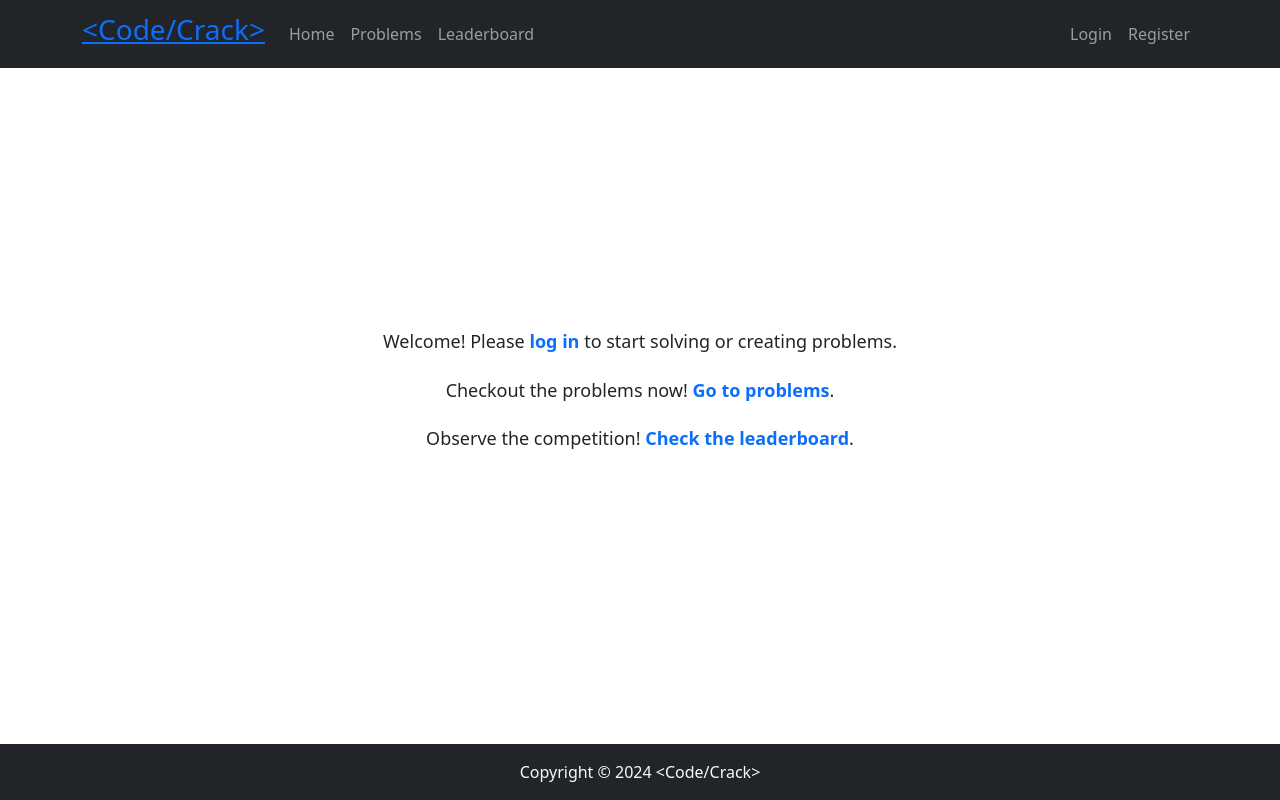
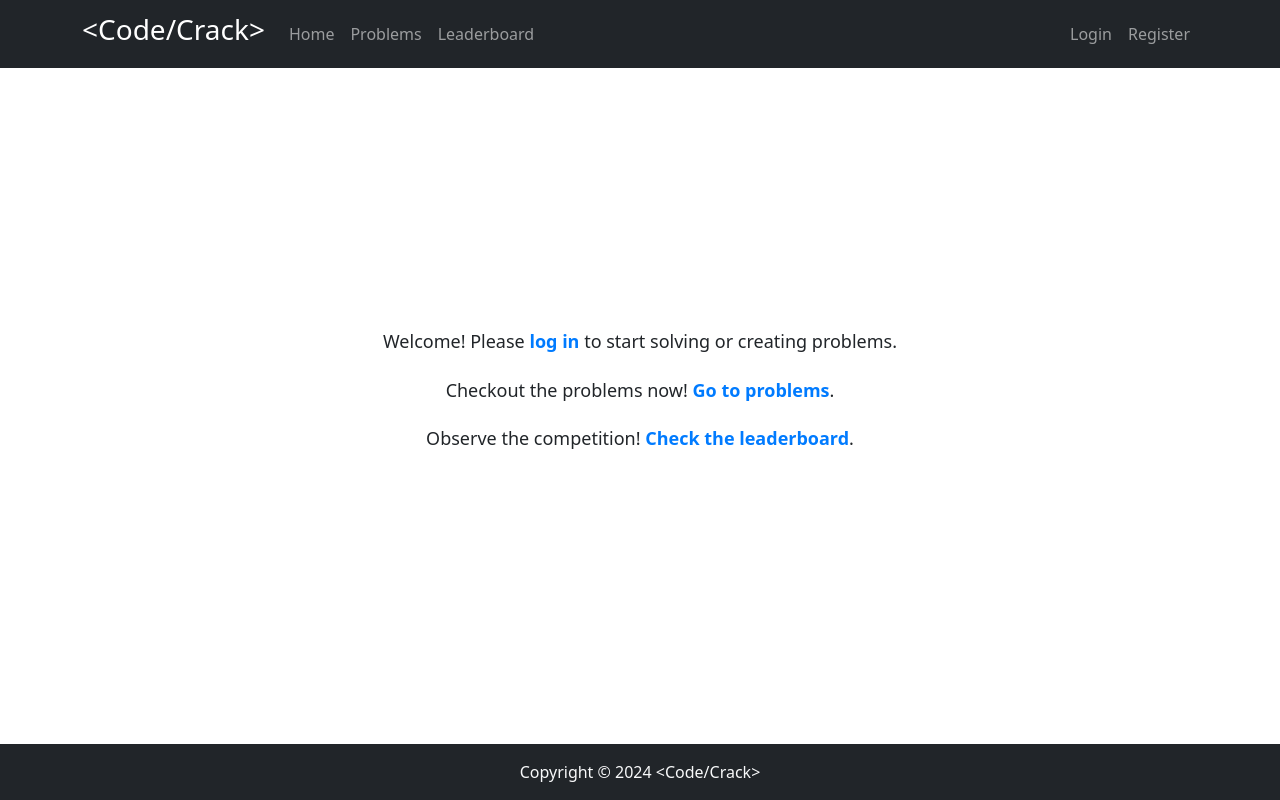
Before and after one commit to err-abhishek/CodeCrack, a React (Vite) app in the folder frontend/: page / in a window 1280 px wide. Built offline with nearby package versions, Linux system fonts and the light colour scheme; no server answers.

Commit message:
Make Changes in Navbar CSS

```diff
--- a/frontend/src/components/Navbar.jsx
+++ b/frontend/src/components/Navbar.jsx
@@ -8,8 +8,12 @@ const UserNavbar = () => {
   return (
     <Navbar bg="dark" variant="dark" expand="lg" className="mb-4" fixed="top">
       <Container>
-        <Navbar.Brand as={Link} to="/">
-          <Link href='/' className=""><h3>&lt;Code/Crack&gt;</h3></Link>
+        <Navbar.Brand as={Link} to="/" >
+          <Link href="/" style={{ textDecoration: "none"}}>
+          <h3 style={{  color: "white" }}>
+      &lt;Code/Crack&gt;
+    </h3>
+          </Link>
         </Navbar.Brand>
         <Navbar.Toggle aria-controls="basic-navbar-nav" />
         <Navbar.Collapse id="basic-navbar-nav">
--- a/frontend/src/css/Home.css
+++ b/frontend/src/css/Home.css
@@ -12,11 +12,11 @@
 }
 
 .home a {
-  /* color: #007bff; */
+  color: #007bff;
   text-decoration: none;
   font-weight: bold;
 }
 
-/* .home a:hover {
+.home a:hover {
   text-decoration: underline;
-} */
+}
```
